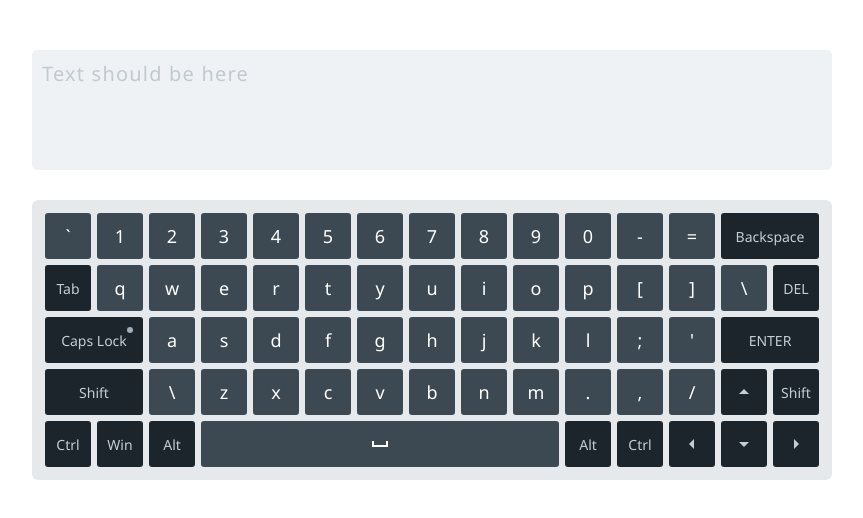
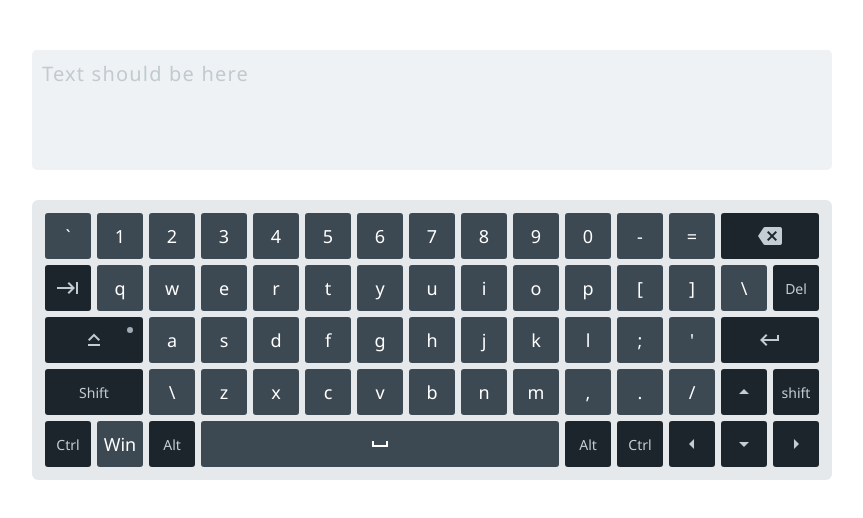
Before and after one commit to mightyprinces/virtual-keyboard, a plain HTML site: page index.html in a window 1280 px wide. Shown: the whole page, without its empty margins (208-1071 px from the left). Drawn offline with Linux system fonts and the light colour scheme.

Commit message:
feat: add keys highlight when pressing a key on a physical keyboard

```diff
--- a/js/keyboard-modul.js
+++ b/js/keyboard-modul.js
@@ -13,23 +13,93 @@ const Keyboard = {
     keys: [],
   },
 
-  eventHandlers: {
-    oninput: null,
-    // onclose: null,
-  },
-
   properties: {
     value: "",
     capsLock: false,
   },
 
+  keysArr: [
+    {"row":0, "code":"Digit1", "en":"`", "ru":"]"},
+    {"row":0, "code":"Digit1", "en":"1", "ru":"1"},
+    {"row":0, "code":"Digit2", "en":"2", "ru":"2"},
+    {"row":0, "code":"Digit3", "en":"3", "ru":"3"},
+    {"row":0, "code":"Digit4", "en":"4", "ru":"4"},
+    {"row":0, "code":"Digit5", "en":"5", "ru":"5"},
+    {"row":0, "code":"Digit6", "en":"6", "ru":"6"},
+    {"row":0, "code":"Digit7", "en":"7", "ru":"7"},
+    {"row":0, "code":"Digit8", "en":"8", "ru":"8"},
+    {"row":0, "code":"Digit9", "en":"9", "ru":"9"},
+    {"row":0, "code":"Digit0", "en":"0", "ru":"0"},
+    {"row":0, "code":"Minus", "en":"-"," ru":"-"},
+    {"row":0, "code":"Equal", "en":"=", "ru":"="},
+    {"row":0, "code":"Backspace", "en":"Backspace", "ru":"Backspace"},
+
+    {"row":1, "code":"Tab", "en":"", "ru":""},
+    {"row":1, "code":"KeyQ", "en":"q", "ru":"й"},
+    {"row":1, "code":"KeyW", "en":"w", "ru":"ц"},
+    {"row":1, "code":"KeyE", "en":"e", "ru":"у"},
+    {"row":1, "code":"KeyR", "en":"r", "ru":"к"},
+    {"row":1, "code":"KeyT", "en":"t", "ru":"е"},
+    {"row":1, "code":"KeyY", "en":"y", "ru":"н"},
+    {"row":1, "code":"KeyU", "en":"u", "ru":"г"},
+    {"row":1, "code":"KeyI", "en":"i", "ru":"ш"},
+    {"row":1, "code":"KeyO", "en":"o", "ru":"щ"},
+    {"row":1, "code":"KeyP", "en":"p", "ru":"з"},
+    {"row":1, "code":"BracketLeft", "en":"[", "ru":"х"},
+    {"row":1, "code":"BracketRight", "en":"]", "ru":"ъ"},
+    {"row":1, "code":"Backslash", "en":"\\", "ru":""},
+    {"row":1, "code":"Delete", "en":"Del", "ru":""},
+
+    {"row":2, "code":"CapsLock", "en":"caps", "ru":""},
+    {"row":2, "code":"KeyA", "en":"a", "ru":"ф"},
+    {"row":2, "code":"KeyS", "en":"s", "ru":"ы"},
+    {"row":2, "code":"KeyD", "en":"d", "ru":"в"},
+    {"row":2, "code":"KeyF", "en":"f", "ru":"а"},
+    {"row":2, "code":"KeyG", "en":"g", "ru":"п"},
+    {"row":2, "code":"KeyH", "en":"h", "ru":"р"},
+    {"row":2, "code":"KeyJ", "en":"j", "ru":"о"},
+    {"row":2, "code":"KeyK", "en":"k", "ru":"л"},
+    {"row":2, "code":"KeyL", "en":"l", "ru":"д"},
+    {"row":2, "code":"Semicolon", "en":";", "ru":"ж"},
+    {"row":2, "code":"Quote", "en":"'", "ru":"э"},
+    {"row":2, "code":"Enter", "en":"Enter", "ru":"Ввод"},
+
+    {"row":3, "code":"ShiftLeft", "en":"Shift", "ru":"Shift"},
+    {"row":3, "code":"Backslash", "en":"\\", "ru":"ё"},
+    {"row":3, "code":"KeyZ", "en":"z", "ru":"я"},
+    {"row":3, "code":"KeyX", "en":"x", "ru":"ч"},
+    {"row":3, "code":"KeyC", "en":"c", "ru":"с"},
+    {"row":3, "code":"KeyV", "en":"v", "ru":"м"},
+    {"row":3, "code":"KeyB", "en":"b", "ru":"и"},
+    {"row":3, "code":"KeyN", "en":"n", "ru":"т"},
+    {"row":3, "code":"KeyM", "en":"m", "ru":"ь"},
+    {"row":3, "code":"Comma", "en":",", "ru":"б"},
+    {"row":3, "code":"Period", "en":".", "ru":"ю"},
+    {"row":3, "code":"Slash" ,"en":"/", "ru":"/"},
+    {"row":3, "code":"ArrowUp" ,"en":"↑", "ru":"↑"},
+    {"row":3, "code":"ShiftRight", "en":"shift", "ru":"shift"},
+
+    {"row":4, "code":"ControlLeft", "en":"Ctrl", "ru":"Ctrl"},
+    {"row":4, "code":"Windows", "en":"Win", "ru":"Win"},
+    {"row":4, "code":"AltLeft", "en":"Alt", "ru":"Alt"},
+    {"row":4, "code":"Space", "en":"", "ru":""},
+    {"row":4, "code":"AltRight", "en":"Alt", "ru":"Alt"},
+    {"row":4, "code":"ControlRight", "en":"Ctrl", "ru":"Ctrl"},
+    {"row":4, "code":"ArrowLeft", "en":"←", "ru":"←"},
+    {"row":4, "code":"ArrowDown", "en":"↓", "ru":"↓"},
+    {"row":4, "code":"ArrowRight", "en":"→", "ru":"→"},
+  ],
+
+  pressedKeys: {},
+
   init() {
+    // creating keyboard without keys
     this.elements.keyboard = document.createElement("div");
     this.elements.keyboard.classList.add("keyboard");
     document.body.appendChild(this.elements.keyboard);
-    this.elements.keyboard.appendChild(this._createKeys());
 
-    this.elements.keys = this.elements.keyboard.querySelectorAll(".keyboard__key");
+    this._createKeys();
+    this.startListen();
 
     // using keyboard with the input with class .use-keyboard-input
     // document.querySelector(".use-keyboard-input").addEventListener("focus", () => {
@@ -43,57 +113,45 @@ const Keyboard = {
   },
 
   _createKeys() {
-    const fragment = document.createDocumentFragment();
-    const keyLayout = [
-      "`", "1", "2", "3", "4", "5", "6", "7", "8", "9", "0", "-", "=", "backspace",
-      "tab", "q", "w", "e", "r", "t", "y", "u", "i", "o", "p", "[", "]", "\\", "del",
-      "caps", "a", "s", "d", "f", "g", "h", "j", "k", "l", ";", "'", "enter",
-      "shiftLeft", "\\", "z", "x", "c", "v", "b", "n", "m", ".", ",", "/", "arrowUp", "shiftRight",
-      "ctrl", "win", "alt", "space", "alt", "ctrl", "arrowLeft", "arrowDown", "arrowRight"
-    ];
-
-    // create icon
     const createIconHTML = (icon_name) => {
       return `<i class="material-icons">${icon_name}</i>`;
     }
 
-    keyLayout.forEach(key => {
+    const inputEl = document.querySelector(".use-keyboard-input");
+    const fragment = document.createDocumentFragment();
+
+    this.keysArr.forEach(key => {
       const keyEl = document.createElement("button");
-      const insertLineBreak = ["backspace", "del", "enter", "shiftRight"].indexOf(key) !== -1;
-
-      const inputEl = document.querySelector(".use-keyboard-input");
-
       keyEl.setAttribute("type", "button");
       keyEl.classList.add("keyboard__key");
+      key.el = keyEl;
 
-      switch (key) {
-        case "backspace":
+      switch (key.code) {
+        case "Backspace":
           keyEl.classList.add("keyboard__key--wide", "keyboard__key--special");
-          keyEl.innerText = "Backspace";
+          keyEl.innerHTML = createIconHTML("backspace");
 
           keyEl.addEventListener("click", () => {
             inputEl.value = inputEl.value.substring(0, inputEl.value.length-1);
             this.properties.value = this.properties.value.substring(0, this.properties.value.length-1);
-            this._triggerEvent("oninput");
           })
           break;
 
-        case "del":
+        case "Delete":
           keyEl.classList.add("keyboard__key--special");
-          keyEl.innerText = "DEL";
+          keyEl.innerText = key.en;
 
           keyEl.addEventListener("click", () => {
             inputEl.value = inputEl.value.length > 1
                             ? inputEl.value.substring(1, inputEl.value.length)
                             : "";
             this.properties.value = this.properties.value.substring(1, this.properties.value.length-1);
-            this._triggerEvent("oninput");
           })
           break;
 
-        case "caps":
+        case "CapsLock":
           keyEl.classList.add("keyboard__key--wide", "keyboard__key--activatable", "keyboard__key--special");
-          keyEl.innerText = "Caps Lock";
+          keyEl.innerHTML = createIconHTML("keyboard_capslock");
 
           keyEl.addEventListener("click", () => {
             this._toggleCapsLock();
@@ -101,148 +159,151 @@ const Keyboard = {
           })
           break;
 
-        case "enter":
+        case "Enter":
           keyEl.classList.add("keyboard__key--wide", "keyboard__key--special");
-          keyEl.innerText = "ENTER";
+          keyEl.innerHTML = createIconHTML("keyboard_return");
 
           keyEl.addEventListener("click", () => {
             inputEl.value += "\n";
             this.properties.value += "\n";
-            this._triggerEvent("oninput");
           })
           break;
 
-        case "space":
+        case "Space":
           keyEl.classList.add("keyboard__key--extra-wide");
           keyEl.innerHTML = createIconHTML("space_bar");
 
           keyEl.addEventListener("click", () => {
             inputEl.value += " ";
             this.properties.value += " ";
-            this._triggerEvent("oninput");
           })
           break;
 
-        case "tab":
+        case "Tab":
           keyEl.classList.add("keyboard__key--special");
-          keyEl.innerHTML = "Tab";
+          keyEl.innerHTML = createIconHTML("keyboard_tab");
 
           keyEl.addEventListener("click", () => {
             this.properties.value += " ";
-            this._triggerEvent("oninput");
           })
           break;
 
         // arrow buttons
-        case "arrowUp":
+        case "ArrowUp":
           keyEl.classList.add("keyboard__key--special");
           keyEl.innerHTML = createIconHTML("arrow_drop_up");
 
           keyEl.addEventListener("click", () => {
             inputEl.value += "↑";
             this.properties.value += "↑";
-            this._triggerEvent("oninput");
           })
           break;
 
-        case "arrowDown":
+        case "ArrowDown":
           keyEl.classList.add("keyboard__key--special");
           keyEl.innerHTML = createIconHTML("arrow_drop_down");
 
           keyEl.addEventListener("click", () => {
             inputEl.value += "↓";
             this.properties.value += "↓";
-            this._triggerEvent("oninput");
           })
           break;
 
-        case "arrowLeft":
+        case "ArrowLeft":
           keyEl.classList.add("keyboard__key--special");
           keyEl.innerHTML = createIconHTML("arrow_left");
 
           keyEl.addEventListener("click", () => {
             inputEl.value += "←";
             this.properties.value += "←";
-            this._triggerEvent("oninput");
           })
           break;
 
-        case "arrowRight":
+        case "ArrowRight":
           keyEl.classList.add("keyboard__key--special");
           keyEl.innerHTML = createIconHTML("arrow_right");
 
           keyEl.addEventListener("click", () => {
             inputEl.value += "→";
             this.properties.value += "→";
-            this._triggerEvent("oninput");
           })
           break;
 
         // shift buttons
-        case "shiftLeft":
+        case "ShiftLeft":
           keyEl.classList.add("keyboard__key--special", "keyboard__key--wide");
-          keyEl.innerText = "Shift";
+          keyEl.innerText = key.en;
 
           keyEl.addEventListener("click", () => {
-            this._triggerEvent("oninput");
+
           })
           break;
 
-        case "shiftRight":
+        case "ShiftRight":
           keyEl.classList.add("keyboard__key--special");
-          keyEl.innerText = "Shift";
+          keyEl.innerText = key.en;
 
           keyEl.addEventListener("click", () => {
-            this._triggerEvent("oninput");
+
           })
           break;
 
-          case "alt":
+          case "AltLeft":
             keyEl.classList.add("keyboard__key--special");
-            keyEl.innerText = "Alt";
+            keyEl.innerText = key.en;;
 
             keyEl.addEventListener("click", () => {
-              this._triggerEvent("oninput");
+
             })
             break;
 
-          case "ctrl":
+          case "AltRight":
             keyEl.classList.add("keyboard__key--special");
-            keyEl.innerText = "Ctrl";
+            keyEl.innerText = key.en;
 
             keyEl.addEventListener("click", () => {
-              this._triggerEvent("oninput");
+
             })
             break;
 
-          case "win":
+          case "ControlLeft":
             keyEl.classList.add("keyboard__key--special");
-            keyEl.innerText = "Win";
+            keyEl.innerText = key.en;
 
             keyEl.addEventListener("click", () => {
-              this._triggerEvent("oninput");
+
+            })
+            break;
+
+          case "ControlRight":
+            keyEl.classList.add("keyboard__key--special");
+            keyEl.innerText = key.en;
+
+            keyEl.addEventListener("click", () => {
+
             })
             break;
 
         default:
-          keyEl.textContent = key.toLowerCase();
+          keyEl.innerText = key.en;
 
           keyEl.addEventListener("click", () => {
-            inputEl.value += this.properties.capsLock ? key.toUpperCase() : key.toLowerCase();
-            this.properties.value += this.properties.capsLock ? key.toUpperCase() : key.toLowerCase();
-            this._triggerEvent("oninput");
+            inputEl.value += this.properties.capsLock ? key.en.toUpperCase() : key.en.toLowerCase();
+            this.properties.value += this.properties.capsLock ? key.en.toUpperCase() : key.en.toLowerCase();
           })
           break;
       }
 
       fragment.appendChild(keyEl);
 
+      const insertLineBreak = ["Backspace", "Delete", "Enter", "ShiftRight"].indexOf(key.code) !== -1;
       if (insertLineBreak) {
         fragment.appendChild(document.createElement("br"));
       }
     })
 
-    return fragment;
+    this.elements.keyboard.appendChild(fragment);
+    this.elements.keys = this.elements.keyboard.querySelectorAll(".keyboard__key");
   },
 
   _triggerEvent(handlerName) {
@@ -260,16 +321,35 @@ const Keyboard = {
     console.log("CapsLock toggled");
   },
 
-  // open(initialValue, oninput, nclose) {
+  startListen() {
+    window.addEventListener('keydown', (ev) => {
+      const keyCode = ev.code;
+      if (!this.pressedKeys[keyCode]) {
+        this.pressedKeys[keyCode] = true; // записываем нажатую клавишу в pressedKeys
+        this.highlightKeys();
+      }
+    });
+    window.addEventListener('keyup', (ev) => {
+      const keyCode = ev.code;
+      delete this.pressedKeys[keyCode]; // удаляем отпущенную клавишу из pressedKeys
+      this.highlightKeys();
+    });
+  },
 
-  // },
+  highlightKeys() {
+    this.keysArr.forEach((key) => {
+      if (this.pressedKeys[key.code]) {
+        key.el.classList.add('keyboard__key--pressed');
+      } else {
+        key.el.classList.remove('keyboard__key--pressed');
+      }
+    });
+  }
 
-  // close() {
-
-  // }
 }
 
 window.addEventListener("DOMContentLoaded", function () {
   createInput();
   Keyboard.init();
+  // highlightKeys();
 });
--- a/style.css
+++ b/style.css
@@ -75,8 +75,9 @@
   width: 358px;
 }
 
-.keyboard__key:active {
-  background: #556774;
+.keyboard__key:active,
+.keyboard__key--pressed {
+  background: #708492;
 }
 
 .keyboard__key--activatable::before {
```
